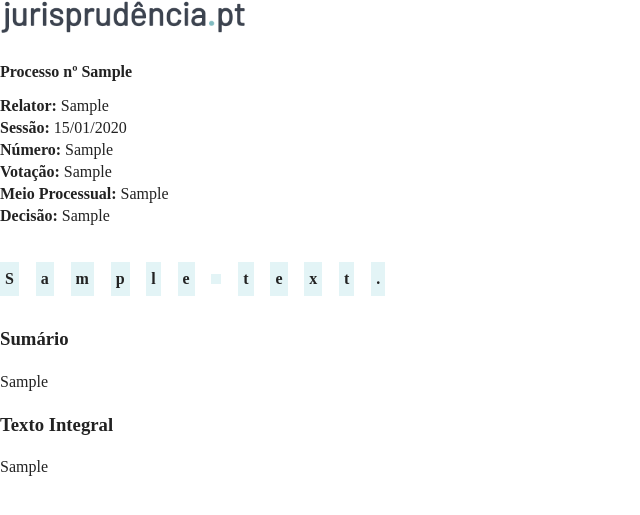
After one commit to EllisBell/juris, a Django app: template juris-django/jurisapp/templates/jurisapp/acordao_pdf.html in a window 1280 px wide. The commit adds this page. Shown: the top 515 px of the page, without its empty margins (0-640 px from the left). Run offline with Django 3.2, Linux system fonts and the light colour scheme; the template is opened without the code that fills it: values that come from a table or form of the project are taken from there, others are empty; tables that the repository leaves empty hold one stand-in row (values such as "Sample post"); parts of the project's set-up code (start-up, migrations or seed data) failed here and were passed over.

Commit message:
pdf stuff

```diff
--- /dev/null
+++ b/juris-django/jurisapp/static/jurisapp/css/pdf_style.css
@@ -0,0 +1,59 @@
+
+html {
+	font-size: 16px;
+}
+
+body {
+	margin: 0px;
+	padding:0px;
+	border:0px;
+	color: #222222;
+}
+
+
+#logo-image {
+	width: 250px;
+}
+
+#ac-sidebar {
+	padding-top: 20px;
+	padding-bottom: 20px;
+}
+
+#top-level-info {
+	padding-bottom: 8px;
+}
+
+#ac-sidebar div {
+	margin-bottom: 4px;
+}
+
+.ac-sidebar-field {
+	font-weight: bold;
+}
+
+#ac-content {
+	line-height: 1.5em;
+}
+
+.descritor-div {
+	margin-right:1%;
+	margin-bottom: 1%;
+	margin-top: 1%;
+	display: inline-block;
+}
+
+.result-descritor {
+	font-weight: bold;
+    white-space: normal;
+    background-color: #e3f4f6;
+    padding: 5px;
+    display: inline-block;
+}
+
+@page {
+   @bottom-right {
+    content: counter(page) " / " counter(pages);
+    color: #444444;
+   }
+}
--- a/juris-django/jurisapp/static/jurisapp/css/style.css
+++ b/juris-django/jurisapp/static/jurisapp/css/style.css
@@ -66,7 +66,6 @@ header h1 {
 	font-family: inherit;
 	color: #3c434f;
 }
-
 
 #ponto {
 	/*color: #2aed9c;*/
--- /dev/null
+++ b/juris-django/jurisapp/templates/jurisapp/acordao_pdf.html
@@ -0,0 +1,63 @@
+<!DOCTYPE html>
+{% load static %}
+
+<html lang="en">
+<head>
+<link rel="stylesheet" href="{% static "jurisapp/css/pdf_style.css" %}" />
+</head>
+<body>
+	<div id="contains-all">
+
+		<!--<div id="logo">
+			<h1><a href="/">jurisprudência<span id="ponto">.</span>pt</a></h1>
+		</div>-->
+		<div>
+			<a href="/"><img id="logo-image" src="{% static "jurisapp/images/logo_barlow.png" %}"></a>
+		</div>
+
+		<div id="ac-sidebar">
+			<div id="acordao-main-info">
+				<div id="top-level-info">
+					<div class="ac-sidebar-field">{{ acordao.tribunal.long_name }}</div>
+					<div class="ac-sidebar-field">Processo nº {{ acordao.processo }}</div>
+				</div>
+				<div><span class="ac-sidebar-field">Relator:</span> {{ acordao.relator }}</div>
+				<div><span class="ac-sidebar-field">Sessão:</span> {{ acordao.data|date:'d/m/Y' }}</div>
+	    	</div>
+	    	<div id="acordao-other-info">
+	    		{% if acordao.numero %}<div><span class="ac-sidebar-field">Número:</span> {{ acordao.numero }}</div>{% endif %}
+	    		{% if acordao.votacao %}<div><span class="ac-sidebar-field">Votação:</span> {{ acordao.votacao }}</div>{% endif %}
+	    		{% if acordao.meio_processual %}<div><span class="ac-sidebar-field">Meio Processual:</span> {{ acordao.meio_processual }}</div>{% endif %}
+	    		{% if acordao.decisao %}<div><span class="ac-sidebar-field">Decisão:</span> {{ acordao.decisao }}</div>{% endif %}
+	    	</div>
+	   <!-- 	<div id="acordao-icons">
+	    		include icons here
+	    	</div> -->
+		</div>
+
+		<div id="ac-content">
+			<div class="acordao-descritores">
+				{% for desc in acordao.descritores %}
+					<div class="descritor-div"><span class="result-descritor">{{ desc }}</span></div>
+				{% endfor %}
+			</div>
+			<h3>Sumário</h3>
+			{{ acordao.sumario|linebreaks }}
+			{% if acordao.txt_integral and acordao.txt_integral.strip %}
+				<h3>Texto Integral</h3>
+				<!-- autoescape off to render html as html -->
+				{% autoescape off %}
+					{{ acordao.html_txt_integral }}
+				{% endautoescape %}
+			{% elif acordao.txt_parcial and acordao.txt_parcial.strip %}
+				<h3>Texto Parcial</h3>
+				{% autoescape off %}
+					{{ acordao.html_txt_parcial }}
+				{% endautoescape %}
+			{% endif %}
+
+		</div>
+	</div>
+</body>
+
+</html>
--- a/juris-django/jurisapp/urls.py
+++ b/juris-django/jurisapp/urls.py
@@ -9,6 +9,7 @@ urlpatterns = [
     url(r'^search_recent/$', views.search_recent, name='search_recent'),
     url(r'^save_search/$', views.save_search, name='save_search'),
     url(r'^acordao/(?P<acordao_id>[0-9]+)/$', views.acordao, name='acordao'),
+    url(r'^acordao/(?P<acordao_id>[0-9]+)/pdf/$', views.acordao_pdf, name='acordao_pdf'),
     url(r'^termos', TemplateView.as_view(template_name='jurisapp/termos.html'), name='termos'),
     url(r'^sobre', TemplateView.as_view(template_name='jurisapp/sobre.html'), name='sobre'),
 ]
```
Also changed, not shown: juris-django/jurisapp/pdf.py (added, +9 -0 lines), juris-django/jurisapp/templates/jurisapp/base.html (+10 -7 lines), juris-django/jurisapp/views.py (+22 -4 lines), requirements.txt (+14 -0 lines), juris-django/jurisapp/static/jurisapp/images/logo_barlow.PNG (added), 1 other file.
